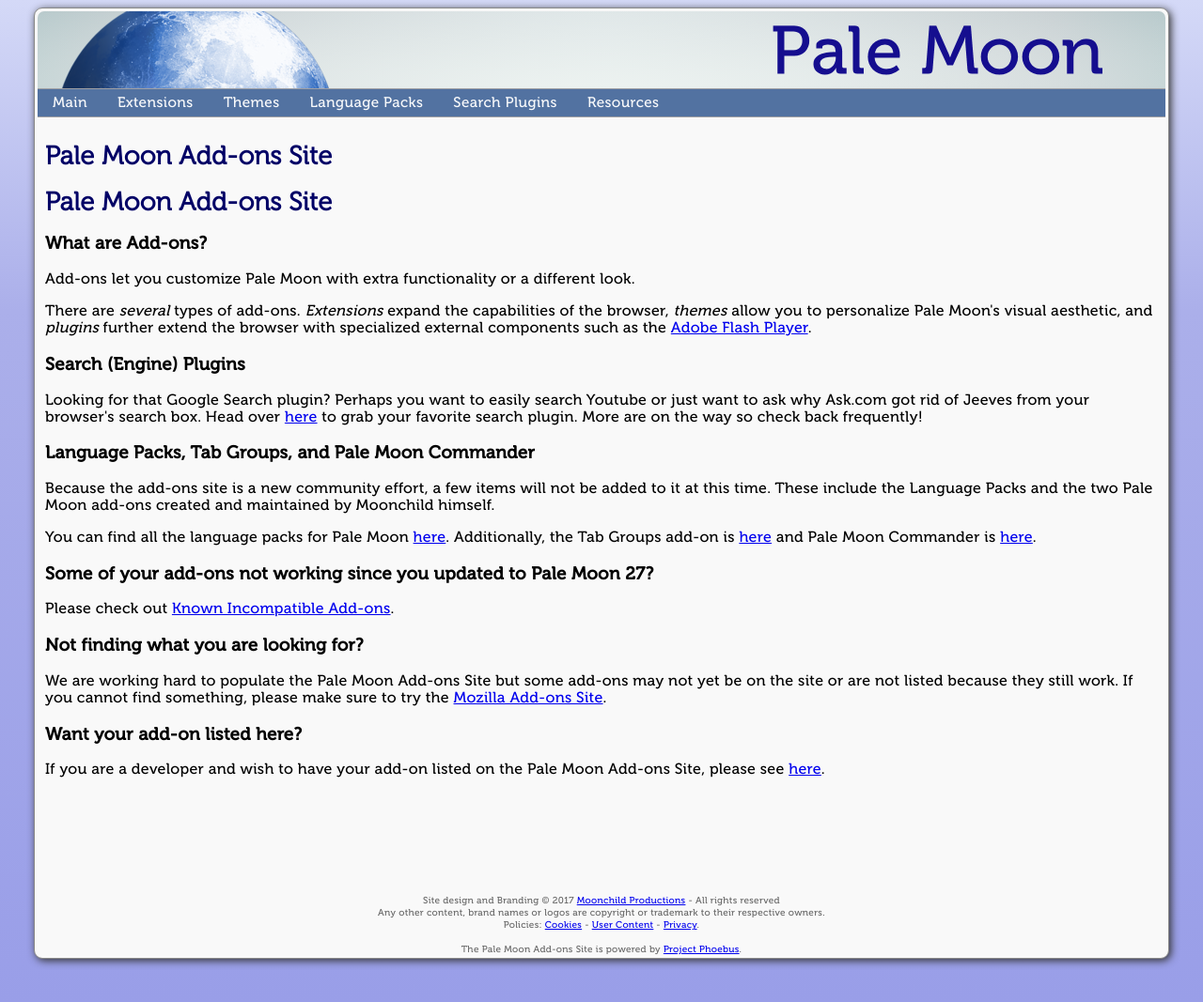
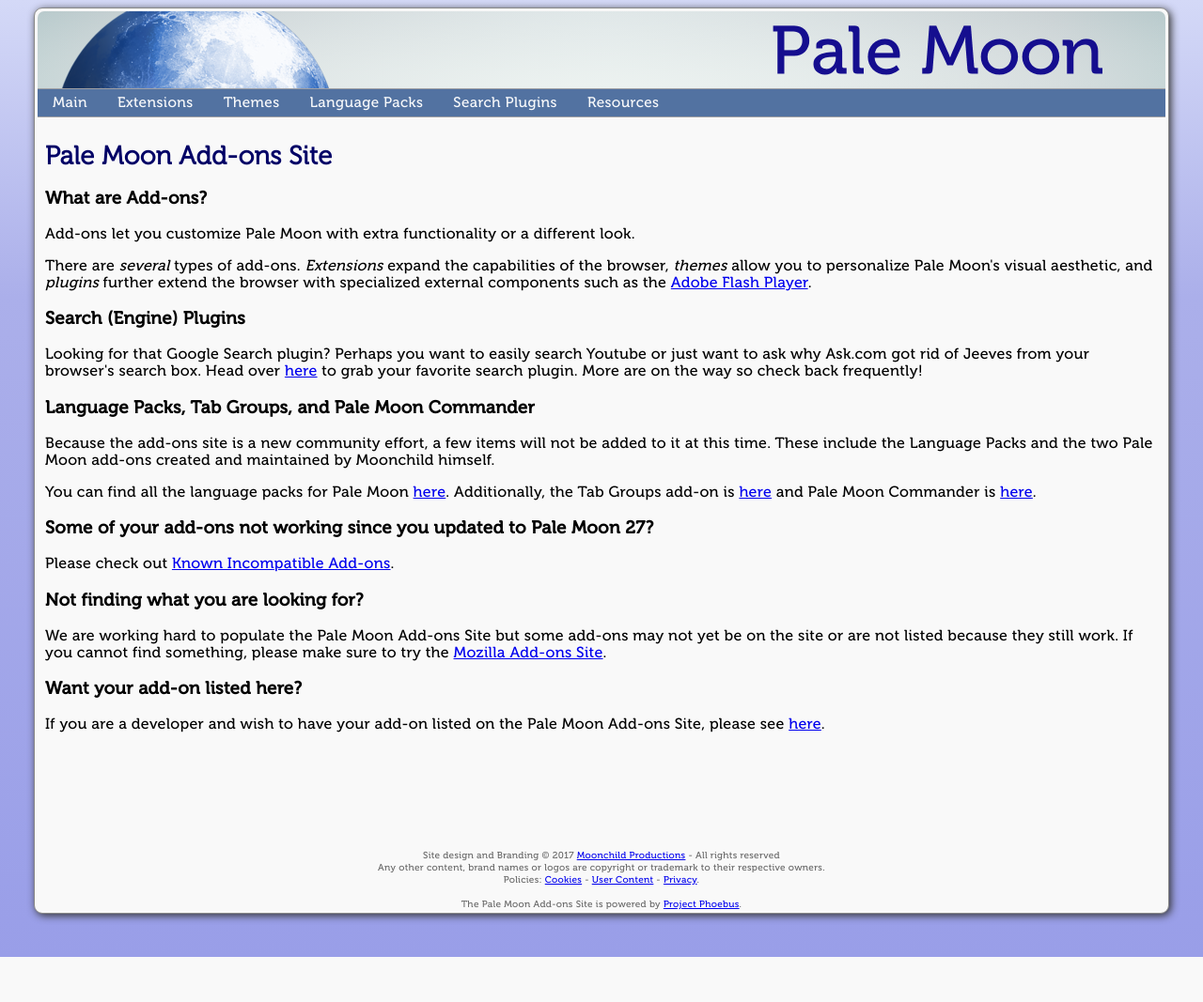
Before and after one commit to acidburn0zzz/phoebus, a PHP site: page / in a window 1280 px wide. Shown: the whole page at 94% size. After the commit the page ends 1019 px from the top, so only its background shows below. Run offline with PHP 8.4, Linux system fonts and the light colour scheme.

Commit message:
no message

```diff
--- a/phoebus/components/site/content/frontpage.xhtml.tpl
+++ b/phoebus/components/site/content/frontpage.xhtml.tpl
@@ -1,5 +1,3 @@
-<h1>Pale Moon Add-ons Site</h1>
-
 <h1>Pale Moon Add-ons Site</h1>
 
 <h3>What are Add-ons?</h3>
```
